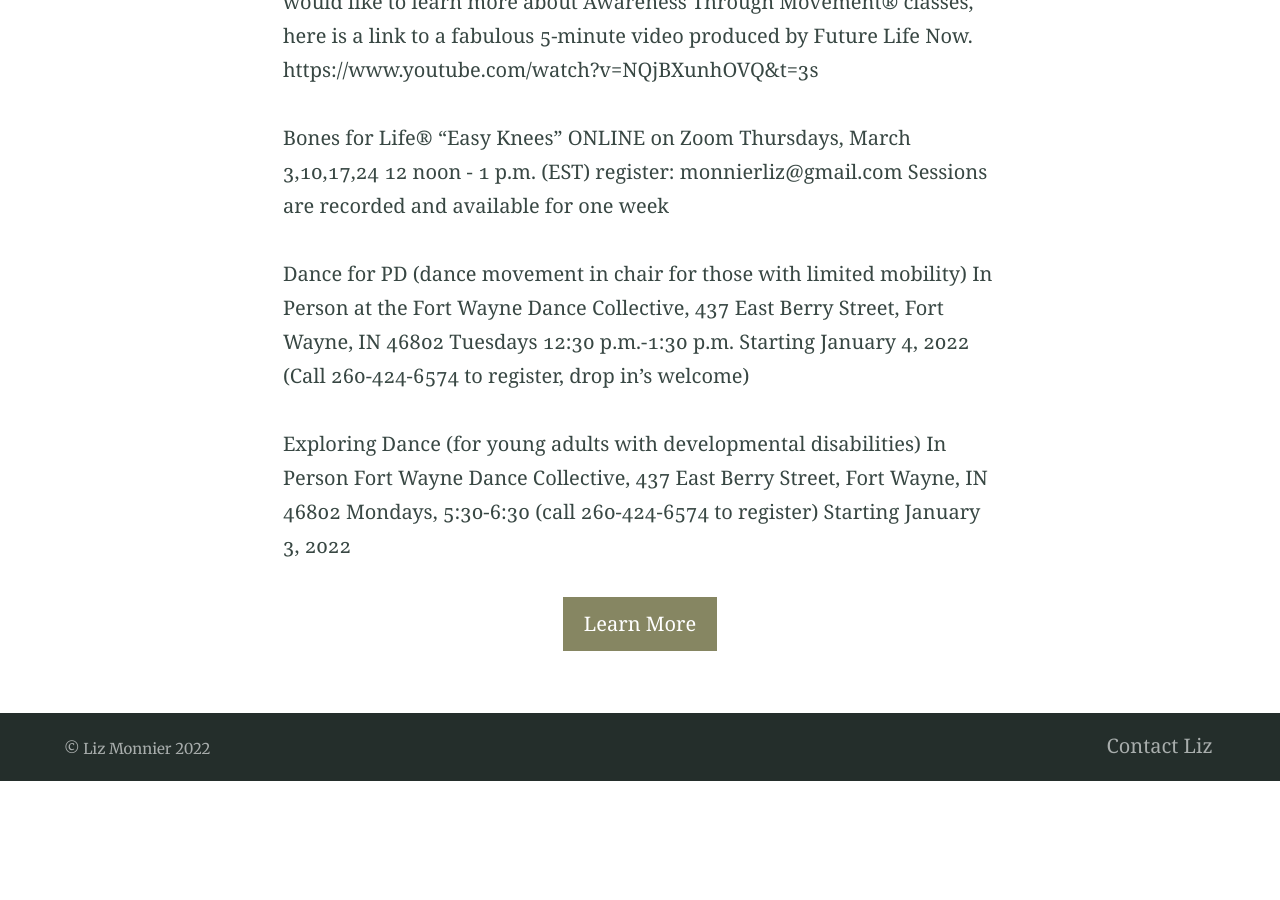
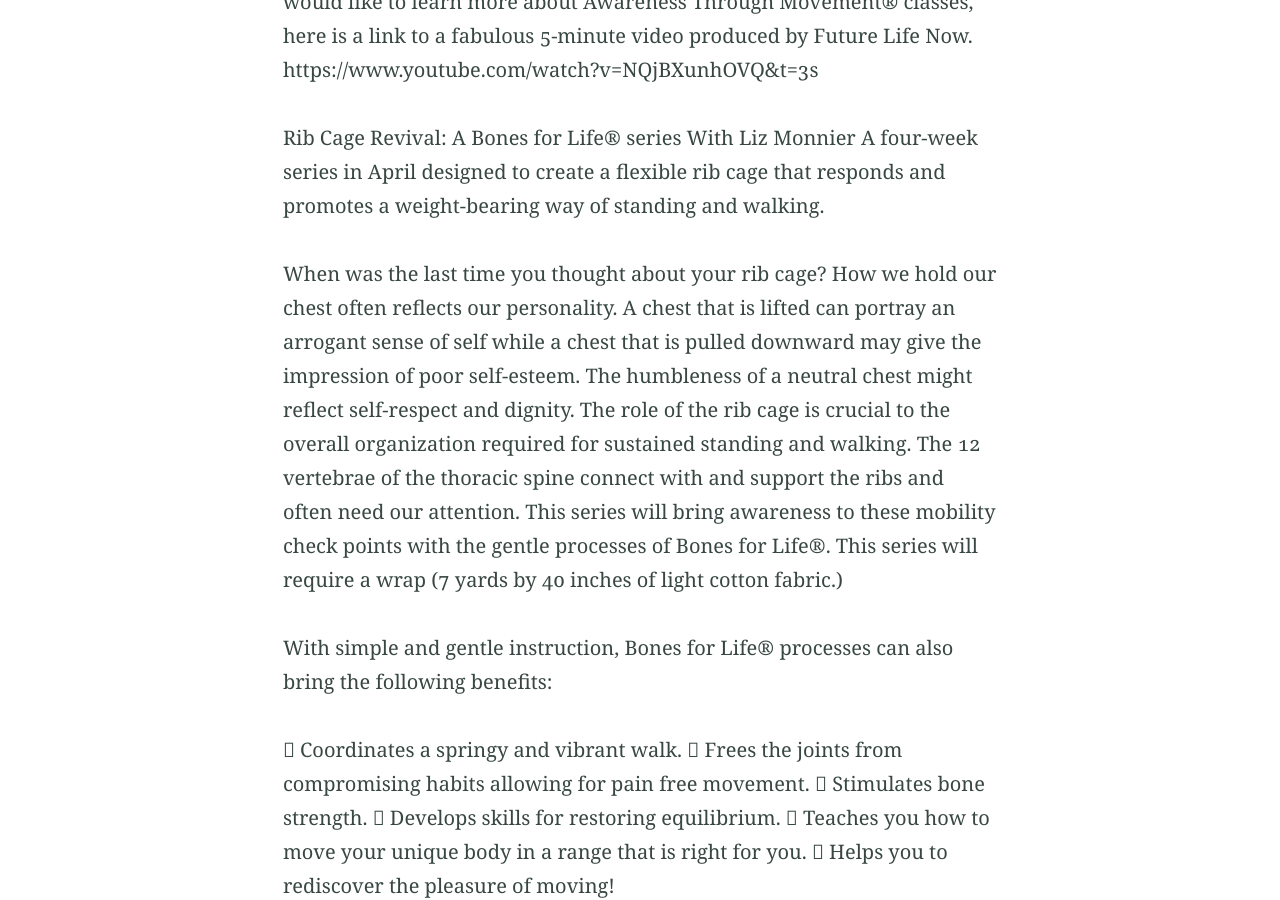
Before and after one commit to monnierliz/monnierliz.github.io, a Jekyll site: the page built from index.md, in a window 1280 px wide and 900 px high, scrolled down 3360 px. Built offline with Jekyll 4.4.1, drawn with Linux system fonts in a browser that asks for light colours; before the commit the page ends 4141 px from its top, so only the background shows below that; some of the changed text lies outside the part shown.

Commit message:
Update index.md
update schedule

```diff
--- a/index.md
+++ b/index.md
@@ -48,22 +48,43 @@ This 10-week series which meets each Thursday, 12 noon – 1:00 p.m. starts Marc
 If you would like to learn more about Awareness Through Movement® classes, here is a link to a fabulous 5-minute video produced by Future Life Now.
        https://www.youtube.com/watch?v=NQjBXunhOVQ&t=3s
 
-Bones for Life® "Easy Knees"
-ONLINE on Zoom
-Thursdays, March 3,10,17,24
-12 noon  - 1 p.m. (EST)
-register:  monnierliz@gmail.com
-Sessions are recorded and available for one week
+Rib Cage Revival:  A Bones for Life® series
+With Liz Monnier
+A four-week series in April designed to create a flexible rib cage that responds and promotes a weight-bearing way of standing and walking.
+
+When was the last time you thought about your rib cage? How we hold our chest often reflects our personality. A chest that is lifted can portray an arrogant sense of self while a chest that is pulled downward may give the impression of poor self-esteem. The humbleness of a neutral chest might reflect self-respect and dignity. The role of the rib cage is crucial to the overall organization required for sustained standing and walking. The 12 vertebrae of the thoracic spine connect with and support the ribs and often need our attention. This series will bring awareness to these mobility check points with the gentle processes of Bones for Life®. This series will require a wrap (7 yards by 40 inches of light cotton fabric.)
+
+With simple and gentle instruction, Bones for Life® processes can also bring the following benefits:
+
+	Coordinates a springy and vibrant walk.
+	Frees the joints from compromising habits allowing for pain free movement.
+	Stimulates bone strength.
+	Develops skills for restoring equilibrium.
+	Teaches you how to move your unique body in a range that is right for you.
+	Helps you to rediscover the pleasure of moving!
+
+Online on Zoom
+Tuesdays, 6:00-7:00 (EST)
+April 5,12,19, 25
+Classes will be recorded and available for one week. (Although recordings are not interactive, it does allow for flexibility for participation on your own time. I encourage you to do this if you are unable to make the Tuesday night class. )
+
+Registration
+To register, simply email me at monnierliz@gmail.com by April 3rd. I will then send you a link to the Zoom Meeting and send a recording to you afterward. I will also supply written reviews of the classes.
+A reminder that you will need to submit the FMI Memorandum of Understanding prior to taking a class. You only need to do this once.
+https://forms.gle/K6mNWwSemJ5dkFEq9
+Class fees are $40 for the series or $13 for a drop-in.
+Payments can be made through PayPal or you can send a check to my home address.
+
 
 Dance for PD (dance movement in chair for those with limited mobility)
 In Person at the Fort Wayne Dance Collective, 437 East Berry Street, Fort Wayne, IN 46802
 Tuesdays 12:30 p.m.-1:30 p.m.
-Starting January 4, 2022 (Call 260-424-6574 to register, drop in’s welcome)
+Starting January 4, 2022 - June 7 (Call 260-424-6574 to register, drop in’s welcome)
 
 Exploring Dance (for young adults with developmental disabilities) In Person
 Fort Wayne Dance Collective, 437 East Berry Street, Fort Wayne, IN 46802
 Mondays, 5:30-6:30 (call 260-424-6574 to register)
-Starting January 3, 2022
+Starting January 3, 2022- June 13
 
 
 
```
